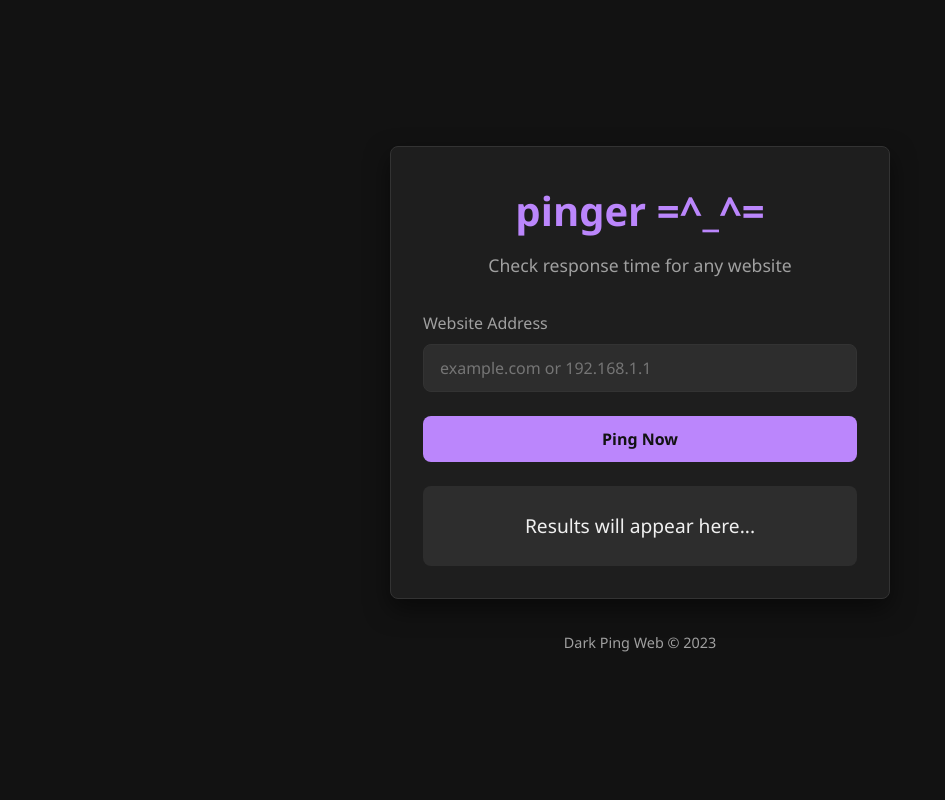
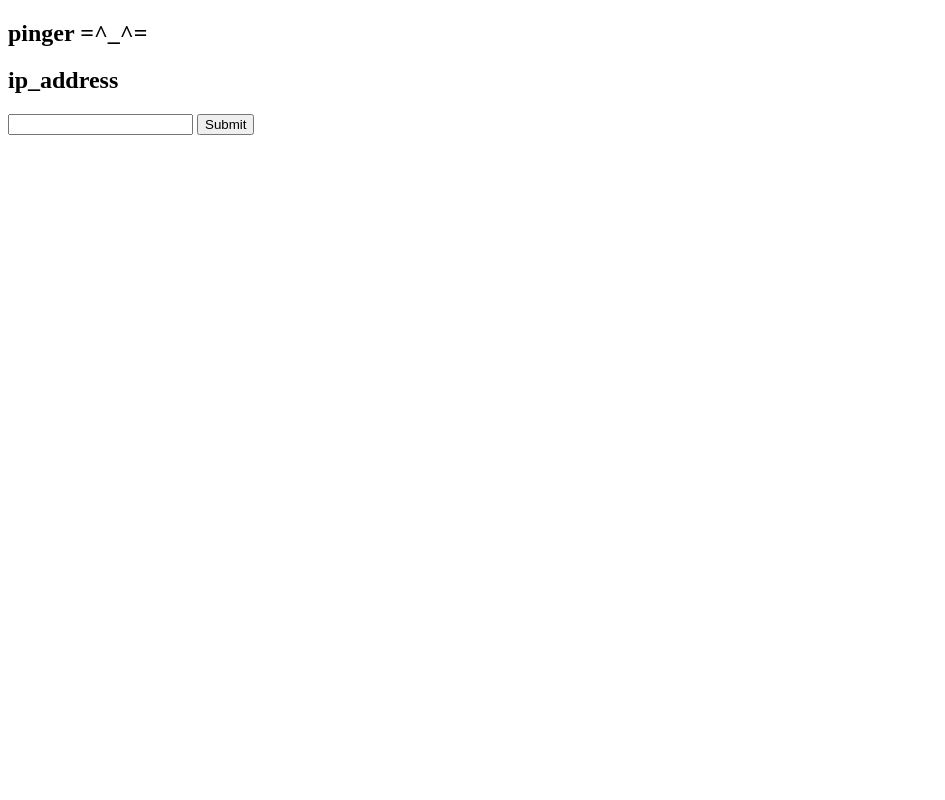
Before and after one commit to tigrohvost/pngr, a Flask app: page / in a window 1280 px wide. Shown: the whole page, without its empty margins (0-945 px from the left). Run offline with Flask 3, Linux system fonts and the light colour scheme.

Commit message:
Update index.html

```diff
--- a/front/templates/index.html
+++ b/front/templates/index.html
@@ -3,211 +3,40 @@
 <head>
     <meta charset="UTF-8">
     <meta name="viewport" content="width=device-width, initial-scale=1.0">
-    <title>Dark Ping Web</title>
-    <style>
-        :root {
-            --bg-primary: #121212;
-            --bg-secondary: #1e1e1e;
-            --bg-tertiary: #2d2d2d;
-            --text-primary: #f0f0f0;
-            --text-secondary: #a0a0a0;
-            --accent: #bb86fc;
-            --accent-hover: #c8a4ff;
-            --success: #03dac6;
-            --error: #cf6679;
-            --border-radius: 8px;
-            --transition: all 0.3s ease;
-        }
-
-        * {
-            margin: 0;
-            padding: 0;
-            box-sizing: border-box;
-            font-family: 'Segoe UI', Tahoma, Geneva, Verdana, sans-serif;
-        }
-
-        body {
-            background-color: var(--bg-primary);
-            color: var(--text-primary);
-            min-height: 100vh;
-            display: flex;
-            flex-direction: column;
-            align-items: center;
-            justify-content: center;
-            padding: 20px;
-            line-height: 1.6;
-        }
-
-        .container {
-            background-color: var(--bg-secondary);
-            border-radius: var(--border-radius);
-            padding: 2rem;
-            width: 100%;
-            max-width: 500px;
-            box-shadow: 0 10px 25px rgba(0, 0, 0, 0.5);
-            border: 1px solid #333;
-        }
-
-        header {
-            text-align: center;
-            margin-bottom: 2rem;
-        }
-
-        h1 {
-            font-size: 2.5rem;
-            margin-bottom: 0.5rem;
-            color: var(--accent);
-        }
-
-        .subtitle {
-            color: var(--text-secondary);
-            font-size: 1.1rem;
-        }
-
-        .form-group {
-            margin-bottom: 1.5rem;
-        }
-
-        label {
-            display: block;
-            margin-bottom: 0.5rem;
-            font-weight: 500;
-            color: var(--text-secondary);
-        }
-
-        input[type="text"] {
-            width: 100%;
-            padding: 12px 16px;
-            border-radius: var(--border-radius);
-            border: 1px solid #333;
-            background-color: var(--bg-tertiary);
-            color: var(--text-primary);
-            font-size: 1rem;
-            transition: var(--transition);
-        }
-
-        input[type="text"]:focus {
-            outline: none;
-            border-color: var(--accent);
-            box-shadow: 0 0 0 2px rgba(187, 134, 252, 0.3);
-        }
-
-        button {
-            width: 100%;
-            padding: 12px;
-            background-color: var(--accent);
-            color: #121212;
-            border: none;
-            border-radius: var(--border-radius);
-            font-size: 1rem;
-            font-weight: 600;
-            cursor: pointer;
-            transition: var(--transition);
-        }
-
-        button:hover {
-            background-color: var(--accent-hover);
-            transform: translateY(-2px);
-        }
-
-        button:active {
-            transform: translateY(0);
-        }
-
-        #output {
-            margin-top: 1.5rem;
-            padding: 1.5rem;
-            border-radius: var(--border-radius);
-            background-color: var(--bg-tertiary);
-            text-align: center;
-            font-size: 1.2rem;
-            min-height: 80px;
-            display: flex;
-            align-items: center;
-            justify-content: center;
-            transition: var(--transition);
-        }
-
-        .loading {
-            display: inline-block;
-            width: 20px;
-            height: 20px;
-            border: 3px solid rgba(255,255,255,.3);
-            border-radius: 50%;
-            border-top-color: var(--accent);
-            animation: spin 1s ease-in-out infinite;
-        }
-
-        @keyframes spin {
-            to { transform: rotate(360deg); }
-        }
-
-        footer {
-            margin-top: 2rem;
-            text-align: center;
-            color: var(--text-secondary);
-            font-size: 0.9rem;
-        }
-
-        @media (max-width: 600px) {
-            .container {
-                padding: 1.5rem;
-            }
-
-            h1 {
-                font-size: 2rem;
-            }
-        }
-    </style>
+    <title>basic ping web</title>
 </head>
 
 <body>
-    <div class="container">
-        <header>
-            <h1>pinger =^_^=</h1>
-            <p class="subtitle">Check response time for any website</p>
-        </header>
 
-        <form id="form">
-            <div class="form-group">
-                <label for="ip_address">Website Address</label>
-                <input type="text" id="ip_address" placeholder="example.com or 192.168.1.1" required>
-            </div>
-            <button type="submit" name="button">Ping Now</button>
-        </form>
+    <h2>pinger =^_^=</h2>
 
-        <div id="output">Results will appear here...</div>
-    </div>
+    <form id="form">
+        <h2>ip_address</h2>
+        <input type="text" id="ip_address">
+        <button type="submit" name="button">Submit</button>
+    </form>
 
-    <footer>
-        <p>Dark Ping Web &copy; 2023</p>
-    </footer>
+    <div id="output"></div>
 
     <script src="https://ajax.googleapis.com/ajax/libs/jquery/3.5.1/jquery.min.js"></script>
 
     <script type="text/javascript">
     $(document).ready(function() {
-        $('#form').on('submit', function(e){
-            // Show loading state
-            $('#output').html('<div class="loading"></div>');
-
+        $('#form').on('submit',function(e){
             $.ajax({
-                data: {
-                    ip_address: $('#ip_address').val(),
-                },
-                type: 'POST',
-                url: '/'
+            data : {
+              ip_address : $('#ip_address').val(),
+            },
+            type : 'POST',
+            url : '/'
             })
             .done(function(data){
-                $('#output').text(data.output).show();
-            })
-            .fail(function() {
-                $('#output').text('Error: Could not complete ping request').css('color', var(--error));
+            $('#output').text(data.output).show();
             });
-
             e.preventDefault();
         });
     });
     </script>
+
 </body>
 </html>
```
